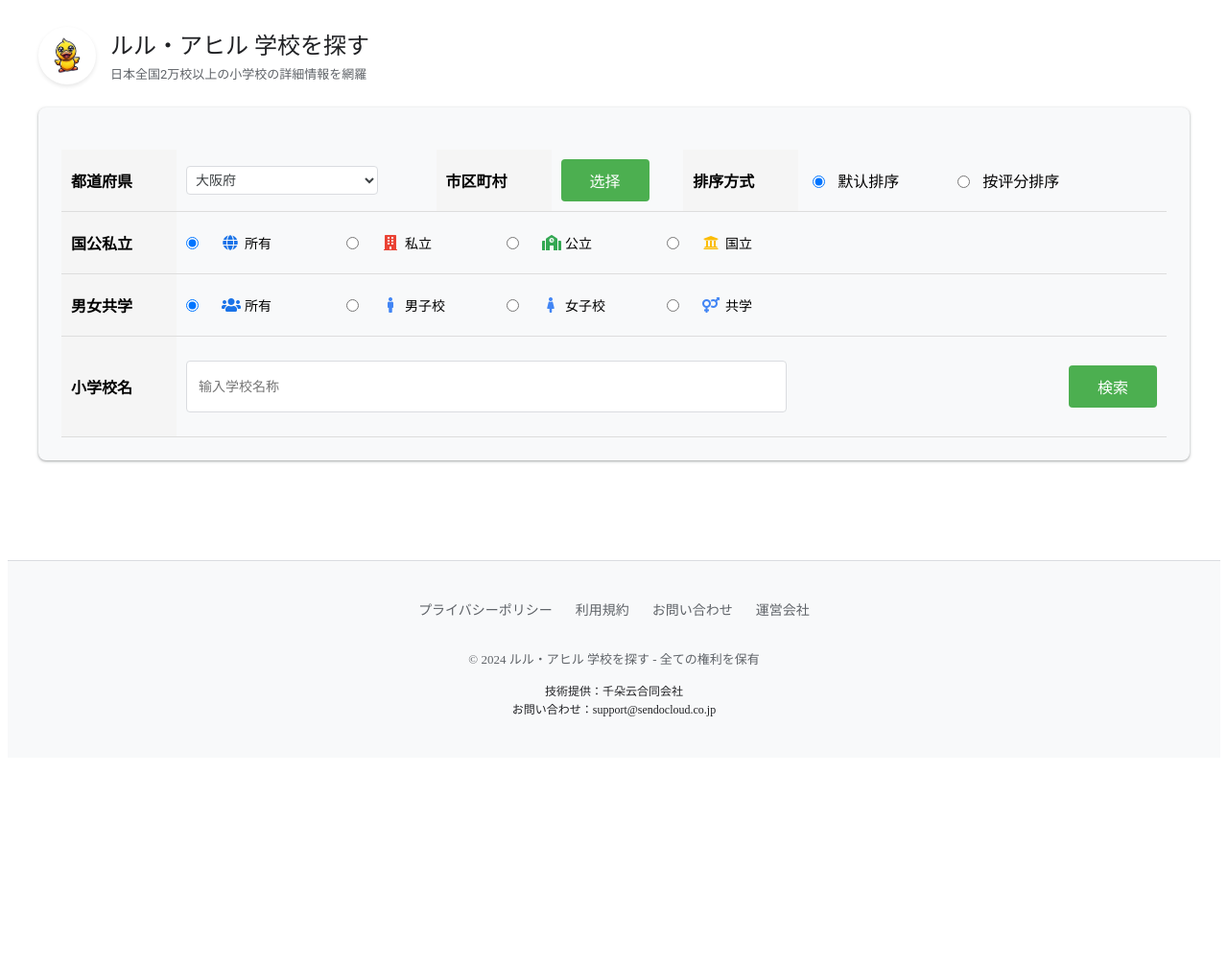
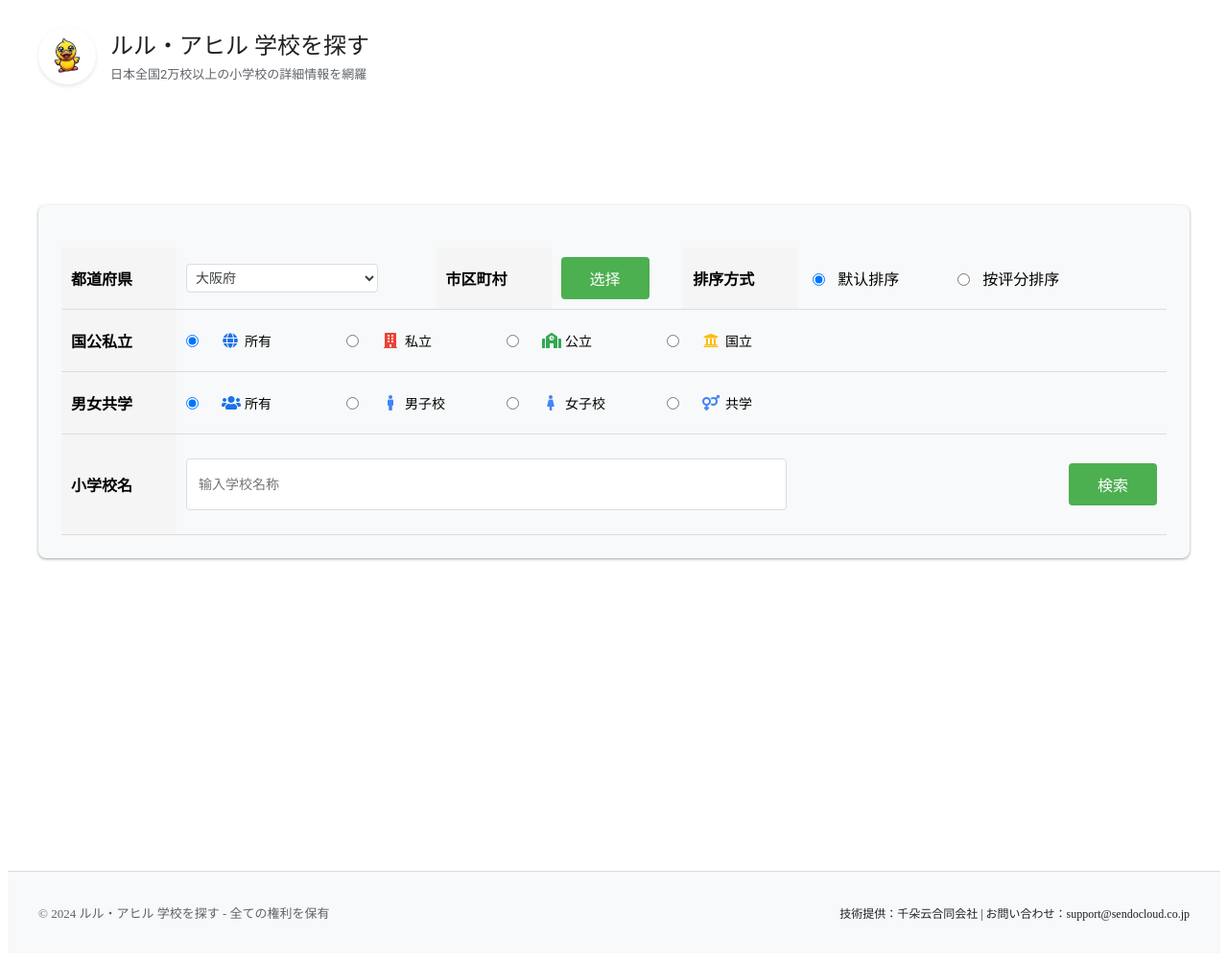
Before and after one commit to goodtidings2023/japanSchoolSearch, a Flask app: page / in a window 1280 px wide. Shown: the whole page at 96% size. Before the commit the page ends 747 px from the top, so only its background shows below. Run offline with Flask 2, Linux system fonts and the light colour scheme.

Commit message:
0.22
优化搜索区域居中显示

```diff
--- a/static/style.css
+++ b/static/style.css
@@ -11,6 +11,21 @@
     margin: 0 auto;
     padding: 20px;
     font-family: 'Roboto', sans-serif;
+    min-height: 100vh;
+    display: flex;
+    flex-direction: column;
+}
+
+.search-form-centered {
+    flex: 1;
+    display: flex;
+    flex-direction: column;
+    justify-content: center;
+    margin-top: -100px; /* 调整垂直位置，使其略微偏上 */
+}
+
+.search-form-top {
+    margin-bottom: 24px;
 }
 
 .search-form {
@@ -750,7 +765,7 @@ td {
 /* 添加页脚样式 */
 .footer {
     margin-top: 60px;
-    padding: 40px 0;
+    padding: 20px 0;
     background: var(--background-gray);
     border-top: 1px solid var(--border-color);
 }
@@ -760,36 +775,34 @@ td {
     margin: 0 auto;
     padding: 0 20px;
     display: flex;
-    flex-direction: column;
+    justify-content: space-between;
     align-items: center;
-    text-align: center;
-}
-
-.footer-links {
-    display: flex;
-    gap: 24px;
-    margin-bottom: 20px;
-    font-size: 14px;
-}
-
-.footer-links a {
-    color: #5f6368;
-    text-decoration: none;
-    transition: color 0.2s;
-}
-
-.footer-links a:hover {
-    color: var(--primary-color);
 }
 
 .footer-copyright {
+    display: flex;
+    align-items: center;
+    gap: 20px;
     color: #5f6368;
     font-size: 13px;
-    line-height: 1.6;
 }
 
 .footer-company {
-    margin-top: 8px;
     color: #202124;
     font-size: 12px;
+    white-space: nowrap;
 }
+
+/* 适配移动端 */
+@media (max-width: 768px) {
+    .footer-content {
+        flex-direction: column;
+        gap: 10px;
+        text-align: center;
+    }
+
+    .footer-copyright {
+        flex-direction: column;
+        gap: 5px;
+    }
+}
--- a/templates/index.html
+++ b/templates/index.html
@@ -16,6 +16,8 @@
                 <p class="subtitle">日本全国2万校以上の小学校の詳細情報を網羅</p>
             </div>
         </div>
+
+        <div id="searchFormContainer" class="search-form-centered">
             <div class="search-form">
                 <form id="searchForm">
                     <table>
@@ -180,6 +182,7 @@
 
                 </form>
             </div>
+        </div>
 
         <div id="results" class="results-container">
             <!-- 结果将在这里动态显示 -->
@@ -217,6 +220,8 @@
         function displayResults(data) {
             const resultsDiv = document.getElementById('results');
             const paginationDiv = document.getElementById('pagination');
+            const searchFormContainer = document.getElementById('searchFormContainer');
+
             resultsDiv.innerHTML = '';
             paginationDiv.innerHTML = '';
 
@@ -224,8 +229,11 @@
             const pagination = data.pagination;
 
             if (schools.length === 0) {
+                searchFormContainer.className = 'search-form-centered';
                 resultsDiv.innerHTML = '<p>没有搜索结果</p>';
                 return;
+            } else {
+                searchFormContainer.className = 'search-form-top';
             }
 
             // 显示学校列表
@@ -292,7 +300,7 @@
                             // 滚动到结果区域顶部
                             document.getElementById('results').scrollIntoView({ behavior: 'smooth' });
                         } catch (error) {
-                            console.error('搜���错误:', error);
+                            console.error('搜索错误:', error);
                         }
                     });
                 });
@@ -459,21 +467,24 @@
                 `).join('')}
             </tbody>
         `;
+
+        document.addEventListener('DOMContentLoaded', function() {
+            const resultsDiv = document.getElementById('results');
+            const searchFormContainer = document.getElementById('searchFormContainer');
+
+            // 如果没有搜索结果，将搜索框居中显示
+            if (!resultsDiv.hasChildNodes()) {
+                searchFormContainer.className = 'search-form-centered';
+            }
+        });
     </script>
     <footer class="footer">
         <div class="footer-content">
-            <div class="footer-links">
-                <a href="#">プライバシーポリシー</a>
-                <a href="#">利用規約</a>
-                <a href="#">お問い合わせ</a>
-                <a href="#">運営会社</a>
-            </div>
             <div class="footer-copyright">
                 <p>© 2024 ルル・アヒル 学校を探す - 全ての権利を保有</p>
+            </div>
             <div class="footer-company">
-                    技術提供：千朵云合同会社<br>
-                    お問い合わせ：support@sendocloud.co.jp
-                </div>
+                技術提供：千朵云合同会社 | お問い合わせ：support@sendocloud.co.jp
             </div>
         </div>
     </footer>
```
Lines whose indentation alone changed are shown as unchanged.
